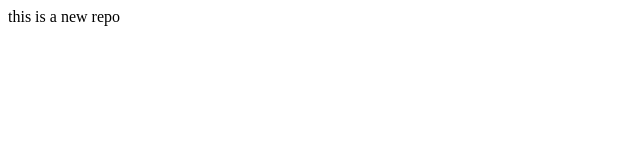
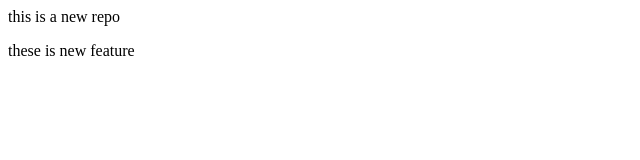
Before and after one commit to zero-one1/localrepo, a plain HTML site: page index.html in a window 1280 px wide. Shown: the whole page, without its empty margins (0-640 px from the left). Drawn offline with Linux system fonts and the light colour scheme.

Commit message:
add new feature

```diff
--- a/index.html
+++ b/index.html
@@ -1 +1,2 @@
 <p>this is a new repo</p>
+<p>these is new feature</p>
```
